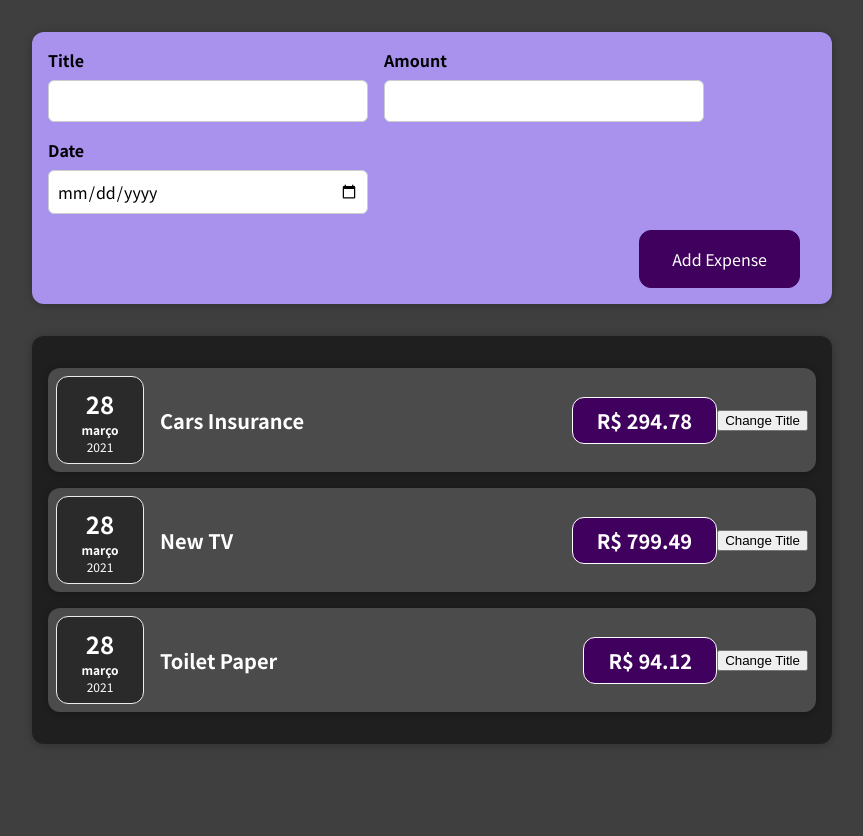
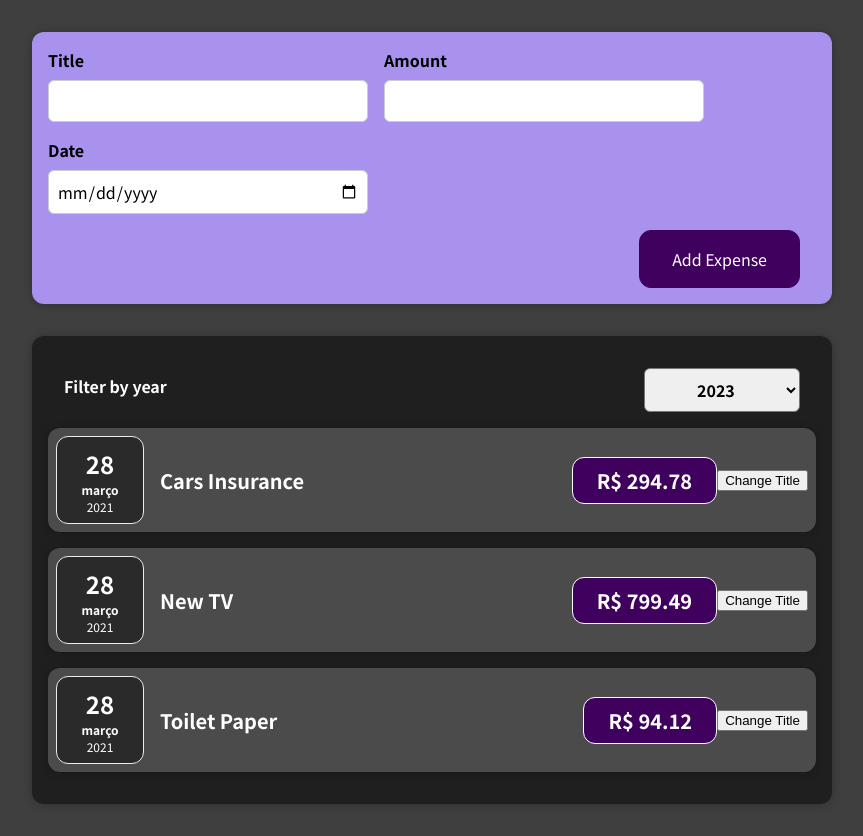
Before and after one commit to lcsferreira/expenses-app, a React (Create React App) app: page / in a window 1280 px wide. Shown: the whole page, without its empty margins (208-1071 px from the left). Before the commit the page ends 800 px from the top, so only its background shows below. Built offline with nearby package versions, Linux system fonts and the light colour scheme.

Commit message:
Exercise: Filter expense

```diff
--- a/src/components/Expenses/Expenses.js
+++ b/src/components/Expenses/Expenses.js
@@ -1,10 +1,23 @@
 import Card from "../UI/Card";
 import ExpenseItem from "../Expenses/ExpenseItem";
 import "../Expenses/Expenses.css";
+import ExpensesFilter from "../NewExpense/ExpensesFilter";
+import { useState } from "react";
 
 export default function Expenses(props) {
+  const [filteredYear, setFilteredYear] = useState("2023");
+
+  const filterChangeHandler = (selectedYear) => {
+    setFilteredYear(selectedYear);
+    console.log(selectedYear);
+  };
   return (
+    <div>
       <Card className="expenses">
+        <ExpensesFilter
+          selected={filteredYear}
+          onFilterYear={filterChangeHandler}
+        />
         {props.expenses.map((expense) => (
           <ExpenseItem
             key={expense.id}
@@ -14,5 +27,6 @@
           />
         ))}
       </Card>
+    </div>
   );
 }
--- /dev/null
+++ b/src/components/NewExpense/ExpensesFilter.css
@@ -0,0 +1,24 @@
+.expenses-filter {
+  color: white;
+  padding: 0 1rem;
+}
+
+.expenses-filter__control {
+  display: flex;
+  width: 100%;
+  align-items: center;
+  justify-content: space-between;
+  margin: 1rem 0;
+}
+
+.expenses-filter label {
+  font-weight: bold;
+  margin-bottom: 0.5rem;
+}
+
+.expenses-filter select {
+  font: inherit;
+  padding: 0.5rem 3rem;
+  font-weight: bold;
+  border-radius: 6px;
+}
--- /dev/null
+++ b/src/components/NewExpense/ExpensesFilter.js
@@ -0,0 +1,26 @@
+import React from "react";
+
+import "./ExpensesFilter.css";
+
+const ExpensesFilter = (props) => {
+  const dropdownChangeHandler = (event) => {
+    props.onFilterYear(event.target.value);
+  };
+
+  return (
+    <div className="expenses-filter">
+      <div className="expenses-filter__control">
+        <label>Filter by year</label>
+        <select value={props.selected} onChange={dropdownChangeHandler}>
+          <option value="2023">2023</option>
+          <option value="2022">2022</option>
+          <option value="2021">2021</option>
+          <option value="2020">2020</option>
+          <option value="2019">2019</option>
+        </select>
+      </div>
+    </div>
+  );
+};
+
+export default ExpensesFilter;
```
Lines whose indentation alone changed are shown as unchanged.
